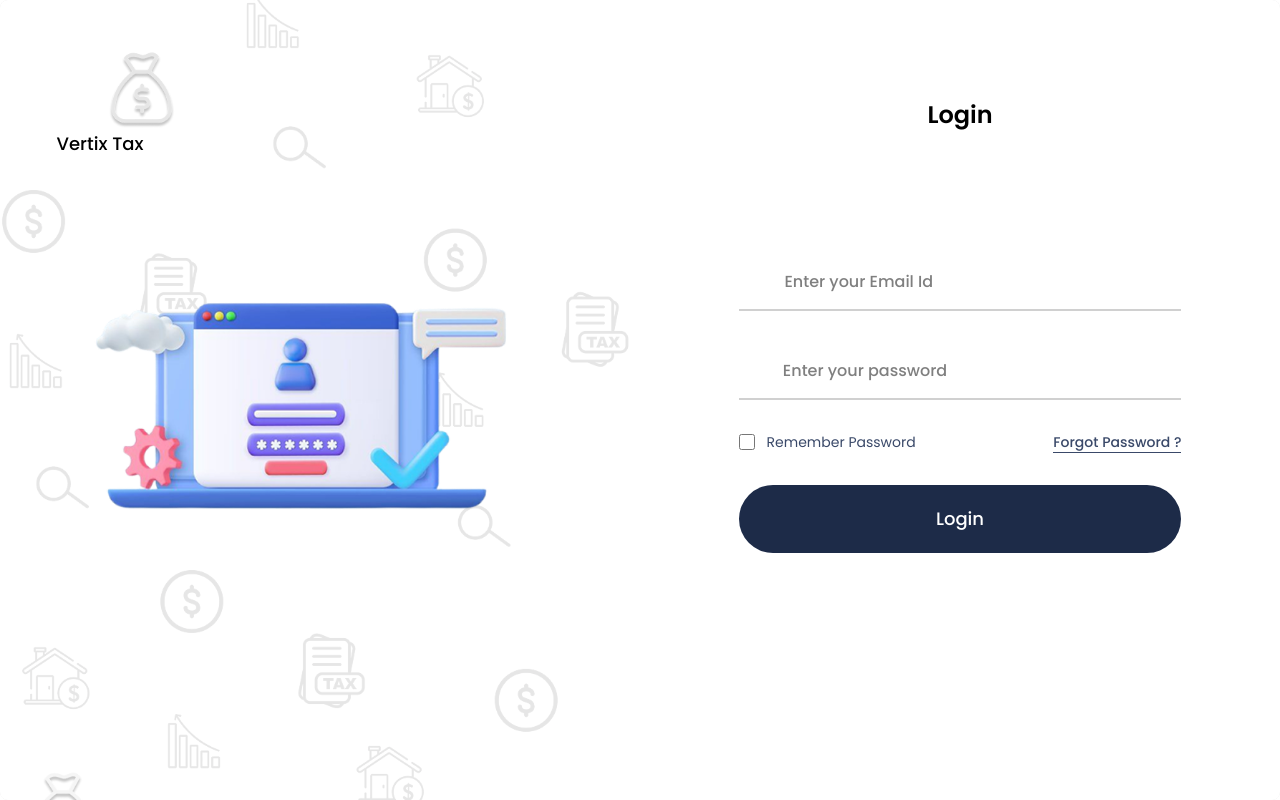
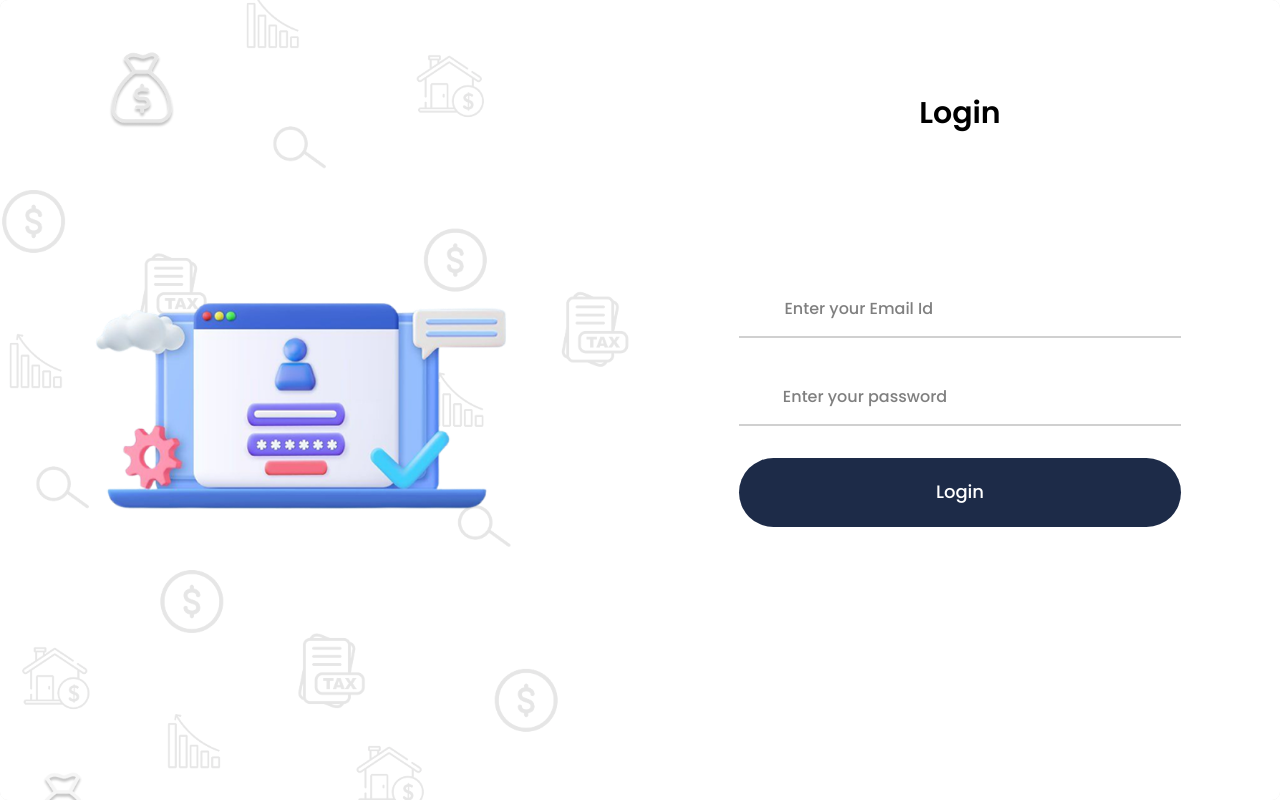
Before and after one commit to gkelite-info/vertix-user, a Next.js app: page /login in a window 1280 px wide. Built offline with nearby package versions, Linux system fonts and the light colour scheme; no server answers; some icons are missing.

Commit message:
changes made in login page

```diff
--- a/src/app/(components)/login/page.tsx
+++ b/src/app/(components)/login/page.tsx
@@ -99,12 +99,9 @@ function Page() {
       <div className="bg-white lg:h-[100vh] w-[100vw] flex justify-center items-center">
         <div className="flex lg:h-[100%] lg:w-[100%]">
           <div className="bg-[url('/images/login.png')] bg-cover bg-center lg:w-[50%] flex justify-center items-center lg:h-[100%] lg:rounded-4xl">
-            <h1 className="text-black lg:mb-128 lg:mr-110 font-medium text-lg">
-              Vertix Tax
-            </h1>
           </div>
           <div className="bg-red-00 lg:w-[50%] lg:h-[100%] lg:p-4 flex flex-col items-center justify-end">
-            <h1 className="lg:text-2xl font-semibold text-black">Login</h1>
+            <h1 className="lg:text-3xl font-semibold text-black">Login</h1>
             <div className="bg-green-00 lg:h-[85%] lg:w-[95%] lg:p-3 flex flex-col items-center">
               <div className="bg-pink-00 lg:h-[90%] lg:w-[80%] flex flex-col justify-center">
                 <div className="lg:w-[100%] lg:h-[10%] flex items-center border border-b-2 border-l-0 border-t-0 border-r-0 border-[#D0D0D0] lg:gap-2">
@@ -151,26 +148,6 @@ function Page() {
                     {passwordError}
                   </p>
                 )}
-                <div className="flex justify-between lg:mt-8">
-                  <div className="flex space-x-3 items-center">
-                    <input
-                      id="remember"
-                      type="checkbox"
-                      checked={remember}
-                      onChange={(e) => setRemember(e.target.checked)}
-                      className="h-4 w-4 accent-[#1D2B48] cursor-pointer"
-                    />
-                    <label
-                      htmlFor="remember"
-                      className="text-sm text-[#3A4969]"
-                    >
-                      Remember Password
-                    </label>
-                  </div>
-                  <p className="font-medium text-sm border border-b-1 border-l-0 border-r-0 border-t-0 text-[#3A4969] cursor-pointer">
-                    Forgot Password ?
-                  </p>
-                </div>
                 <div className="bg-green-00 lg:h-[20%] flex flex-col lg:gap-2 lg:mt-8 items-center">
                   <button
                     className="text-white lg:h-[65%] lg:w-[100%] text-lg font-medium lg:rounded-full bg-[#1D2B48] cursor-pointer"
```
